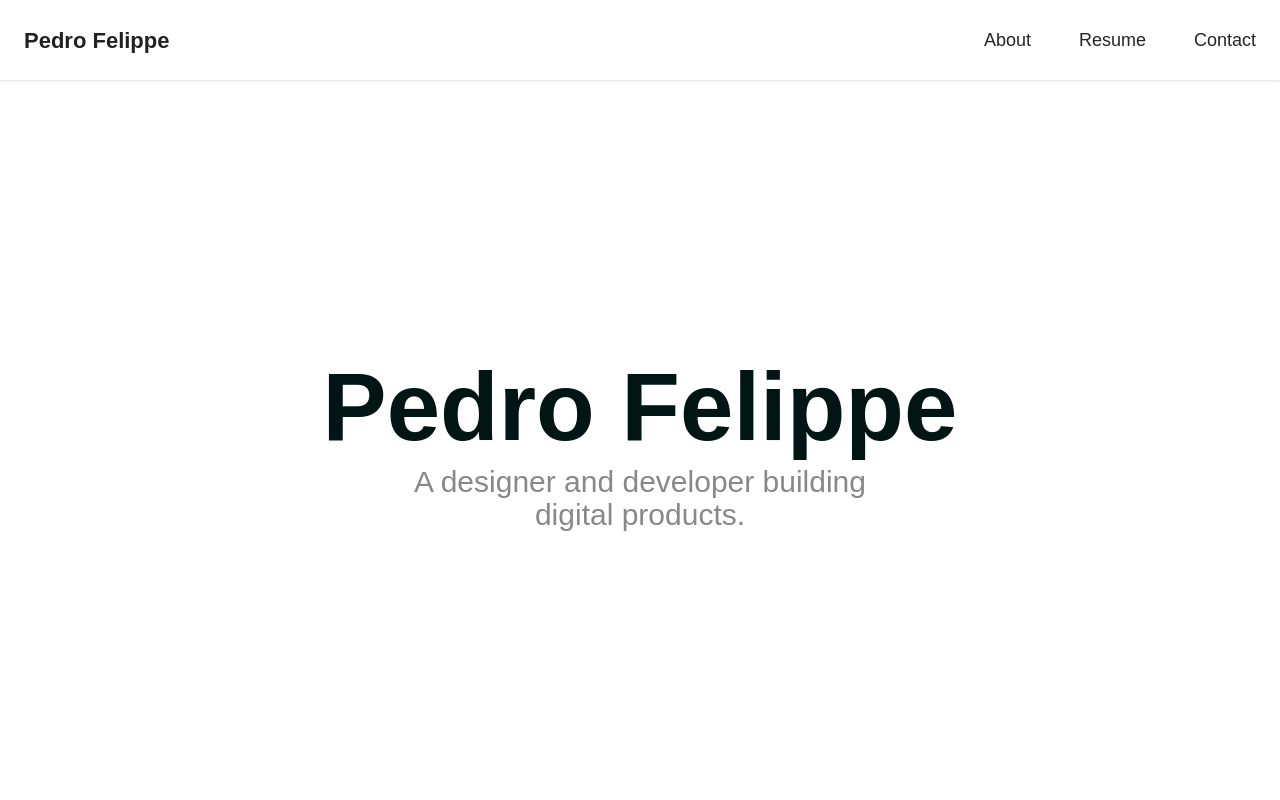
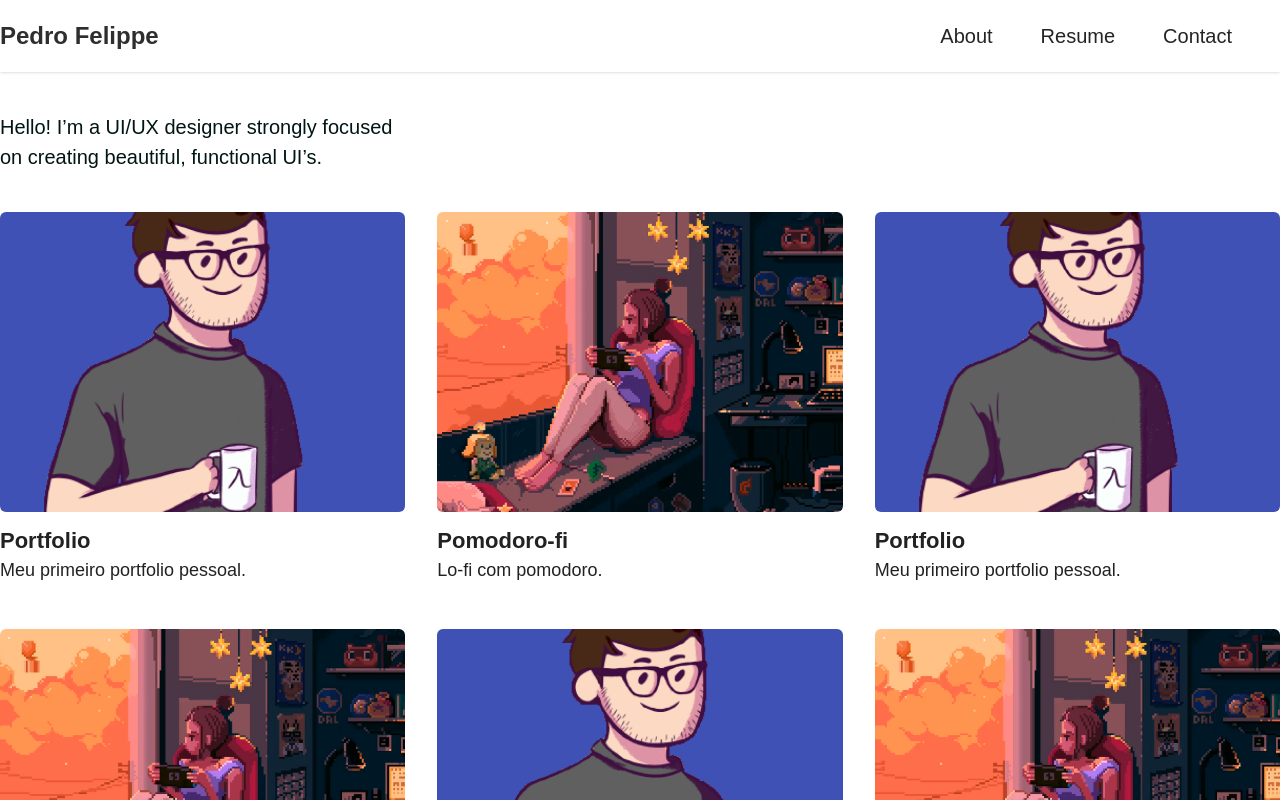
Before and after one commit to pefelippe/Portfolio, a Next.js app: page / in a window 1280 px wide. Shown: the top 800 px of the page. Built offline with nearby package versions, Linux system fonts and the light colour scheme.

Commit message:
adding projects

```diff
--- a/pages/_app.tsx
+++ b/pages/_app.tsx
@@ -6,6 +6,7 @@ import "../styles/globals.css";
 import type { AppProps } from "next/app";
 import Head from "next/head";
 // import Footer from "../src/components/layout/Footer";
+import Footer from "../src/components/layout/Footer";
 import Header from "../src/components/layout/Header";
 export default function App({ Component, pageProps }: AppProps) {
   return (
@@ -26,7 +27,7 @@ export default function App({ Component, pageProps }: AppProps) {
 
       <Header />
       <Component {...pageProps} />
-      {/* <Footer /> */}
+      <Footer />
     </motion.div>
   );
 }
--- a/pages/index.tsx
+++ b/pages/index.tsx
@@ -1,11 +1,16 @@
 import { motion } from "framer-motion";
 
 import HeroContent from "../src/content/HeroContent";
+import ProjectContent from "../src/content/ProjectContent";
 
 export default function Home() {
   return (
-    <motion.div className="z-10 flex flex-col justify-center gap-[5vh] lg:gap-[10vh]  mx-auto w-full  h-fit  min-h-[90vh]  items-start  px-6 overflow-hidden">
+    <motion.div
+      className="z-10 flex flex-col justify-start gap-10 py-10   max-w-7xl
+     mx-auto w-full  h-fit  min-h-[90vh]  items-start  max-lg:px-6 overflow-hidden"
+    >
       <HeroContent />
+      <ProjectContent />
     </motion.div>
   );
 }
--- a/src/components/ProjectCard.tsx
+++ b/src/components/ProjectCard.tsx
@@ -21,22 +21,28 @@ function ProjectCard({
   id,
 }: IProjectCard) {
   return (
-    <motion.div transition={{ duration: 1 }}>
+    <motion.div className="w-full h-full" transition={{ duration: 1 }}>
       <Link
-        className="flex flex-col mx-auto  w-full  justify-start  min-h-fit h-full
-       items-center text-start rounded-3xl   overflow-hidden"
+        className="flex flex-col mx-auto  w-full  justify-start  min-h-fit h-[300px]
+       items-center text-start "
         href={link}
       >
         <motion.img
           whileHover={{
-            scale: 1.1,
+            scale: 1.01,
             transition: { duration: 0.1 },
           }}
           src={imgUrl}
           alt="card image"
-          className="flex-shrink-0 object-cover transition-all flex h-full w-full rounded-3xl  "
+          className="flex-shrink-0 object-cover transition-all flex h-full w-full rounded-md  "
         />
       </Link>
+      <div className="flex flex-col pt-3  text-[#222]">
+        <p className="text-[22px] font-semibold">{title}</p>
+        <p className="font-regular text-[16px] md:text-[18px] mb-[13px]">
+          {description}
+        </p>
+      </div>
     </motion.div>
   );
 }
--- a/src/components/layout/Footer.tsx
+++ b/src/components/layout/Footer.tsx
@@ -5,7 +5,7 @@ function Footer() {
 
   return (
     <motion.footer
-      className="w-full  bottom-0 left-0 right-0  z-20 absolute  h-[10vh]   shadow-xs shadow-gray-300
+      className="w-full  z-20   h-[10vh]   shadow-xs shadow-gray-300
   items-center  flex mx-auto  text-base font-normal justify-center"
     >
       {year}
--- a/src/components/layout/Header.tsx
+++ b/src/components/layout/Header.tsx
@@ -5,10 +5,10 @@ const Navbar = () => {
   const [open, setOpen] = useState(false);
 
   return (
-    <header className="flex w-full   z-40 backdrop bg-white  shadow h-[10vh] text-[#222222]  ">
-      <div className="flex w-full max-w-7xl mx-auto items-center justify-between">
-        <Link href="/#" className="block w-full py-3 pl-6">
-          <p className="  text-[22px] font-semibold">Pedro Felippe</p>
+    <header className="flex w-full   z-40 backdrop bg-white  shadow  text-[#222222] h-[72px] ">
+      <div className="flex w-full max-w-7xl mx-auto items-center justify-between max-lg:px-6">
+        <Link href="/#">
+          <p className=" text-2xl text-[#2E2E2E] font-bold">Pedro Felippe</p>
         </Link>
 
         <div className="relative flex items-center  justify-between pr-6 ">
@@ -17,7 +17,7 @@ const Navbar = () => {
             id="navbarToggler"
             className={` ${
               open && "navbarTogglerActive border-2"
-            } absolute right-0 top-1/2 block -translate-y-1/2 rounded-lg px-3 py-[6px] ring-primary mx-6
+            } absolute right-0 top-1/2 block -translate-y-1/2 rounded-lg px-3 py-[6px] ring-primary
             focus:ring-2 lg:hidden  border-[#242424]`}
           >
             <span className="relative my-[6px] block h-[4px] w-[30px] bg-[#222222] "></span>
@@ -33,11 +33,11 @@ const Navbar = () => {
               !open && "hidden"
             } `}
           >
-            <ul className=" flex max-lg:flex-col w-fit gap-32 max-lg:items-center lg:gap-12">
+            <ul className=" flex max-lg:flex-col w-fit max-lg:gap-32 max-lg:items-center text-[20px] font-medium">
               <Link
                 onClick={() => setOpen(!open)}
                 href="/about"
-                className="flex py-2   lg:inline-flex font-medium text-lg max-lg:text-7xl"
+                className="hover:underline py-4 px-6"
               >
                 About
               </Link>
@@ -45,14 +45,14 @@ const Navbar = () => {
                 onClick={() => setOpen(!open)}
                 target="_blank"
                 href="https://docs.google.com/document/d/1xl45doLPK-BEZ-yLpfr7KnODSTqEJWweH2MzCqTf1S0"
-                className="flex py-2   lg:inline-flex font-medium text-lg max-lg:text-7xl"
+                className="hover:underline py-4 px-6"
               >
                 Resume
               </Link>
               <Link
                 onClick={() => setOpen(!open)}
                 href="/contact"
-                className="flex py-2   lg:inline-flex font-medium text-lg max-lg:text-7xl"
+                className="hover:underline py-4 px-6"
               >
                 Contact
               </Link>
--- a/src/constants/index.js
+++ b/src/constants/index.js
@@ -1,4 +1,40 @@
 export const projects = [
+  {
+    id: 1,
+    link: "https://portfolio-pefelippe.vercel.app/",
+    repo: "https://github.com/pefelippe/Portfolio",
+    title: "Portfolio",
+    imgUrl: "assets/portfolio.png",
+    stack: ["react", "tailwind", "next", "typescript"],
+    description: "Meu primeiro portfolio pessoal. ",
+  },
+  {
+    id: 2,
+    link: "",
+    repo: "https://github.com/pefelippe/PomodoroTunes",
+    title: "Pomodoro-fi",
+    imgUrl: "assets/pomodorotunes.png",
+    stack: ["react", "tailwind", "next", "typescript"],
+    description: "Lo-fi com  pomodoro.",
+  },
+  {
+    id: 1,
+    link: "https://portfolio-pefelippe.vercel.app/",
+    repo: "https://github.com/pefelippe/Portfolio",
+    title: "Portfolio",
+    imgUrl: "assets/portfolio.png",
+    stack: ["react", "tailwind", "next", "typescript"],
+    description: "Meu primeiro portfolio pessoal. ",
+  },
+  {
+    id: 2,
+    link: "",
+    repo: "https://github.com/pefelippe/PomodoroTunes",
+    title: "Pomodoro-fi",
+    imgUrl: "assets/pomodorotunes.png",
+    stack: ["react", "tailwind", "next", "typescript"],
+    description: "Lo-fi com  pomodoro.",
+  },
   {
     id: 1,
     link: "https://portfolio-pefelippe.vercel.app/",
--- a/src/content/HeroContent.tsx
+++ b/src/content/HeroContent.tsx
@@ -4,24 +4,17 @@ import { motion } from "framer-motion";
 export default function About() {
   return (
     <motion.div
-      className="flex  w-full   flex-col h-[50vh] lg:h-[60vh] text-center
-    justify-center items-center  max-w-7xl mx-auto"
+      className="flex  w-full   flex-col  text-start gap-2
+    items-start  max-w-7xl mx-auto"
     >
       <motion.span
         initial={{ opacity: 0, x: -75 }}
         animate={{ opacity: 1, x: 0 }}
         transition={{ duration: 0.75 }}
-        className="text-5xl lg:text-8xl font-semibold leading-1 lg:leading-[1.2] max-w-3xl "
+        className="text-[16px] md:text-[20px] font-regular w-full md:w-[420px]"
       >
-        Pedro Felippe <br />
-      </motion.span>
-      <motion.span
-        initial={{ opacity: 0, x: -75 }}
-        animate={{ opacity: 1, x: 0 }}
-        transition={{ duration: 0.75 }}
-        className="text-3xl text-[#888]  font-light leading-[1.1] max-w-lg"
-      >
-        A designer and developer building digital products.
+        Hello! I’m a UI/UX designer strongly focused on creating beautiful,
+        functional UI’s.
       </motion.span>
     </motion.div>
   );
--- a/src/content/ProjectContent.tsx
+++ b/src/content/ProjectContent.tsx
@@ -7,23 +7,9 @@ function Projects() {
   return (
     <motion.div
       id="work"
-      className=" flex flex-col w-full items-start  justify-start  max-w-7xl max-xl:px-6 text-white gap-4"
+      className=" flex flex-col w-full items-start  justify-start  max-w-7xl  text-white gap-4"
     >
-      <div className="flex justify-between items-start   w-full   gap-5">
-        <h1 className="text-4xl font-thin  text-gray-300">Featured projects</h1>
-        {/* <h3 className="text-gray-300  text-xl max-w-md text-md">
-          I work remotely with clients of all sizes right around the world.
-          <br />
-          <br /> As well as client work, I have also created a number of
-          personal projects that allow me to explore new skills.
-        </h3> */}
-
-        <p className="text-xl text-blue underline font-semibold">
-          View more recent projects ⟶
-        </p>
-      </div>
-      <div className="w-full"></div>
-      <div className="grid lg:grid-cols-2 gap-10 justify-center ">
+      <div className="grid lg:grid-cols-3 gap-8 justify-center ">
         {projects?.map((proj) => {
           return (
             <ProjectCard
```
